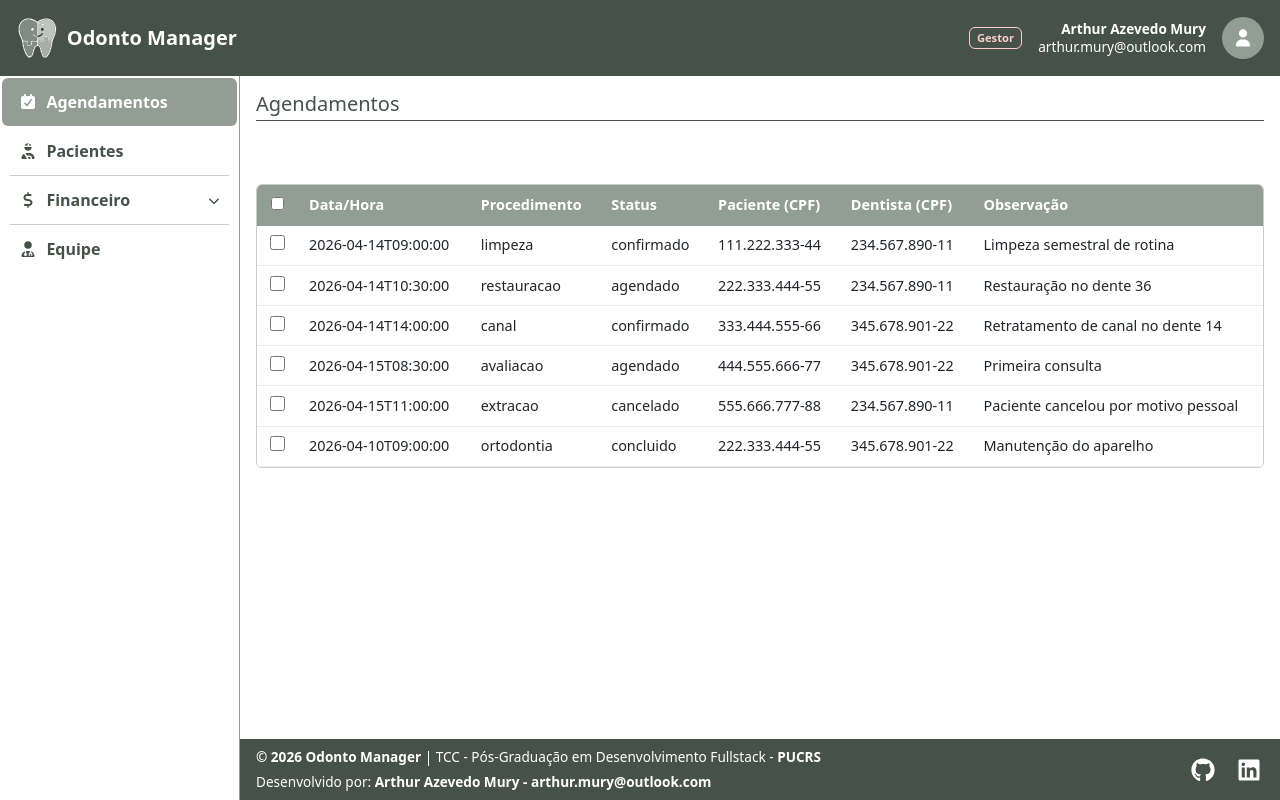
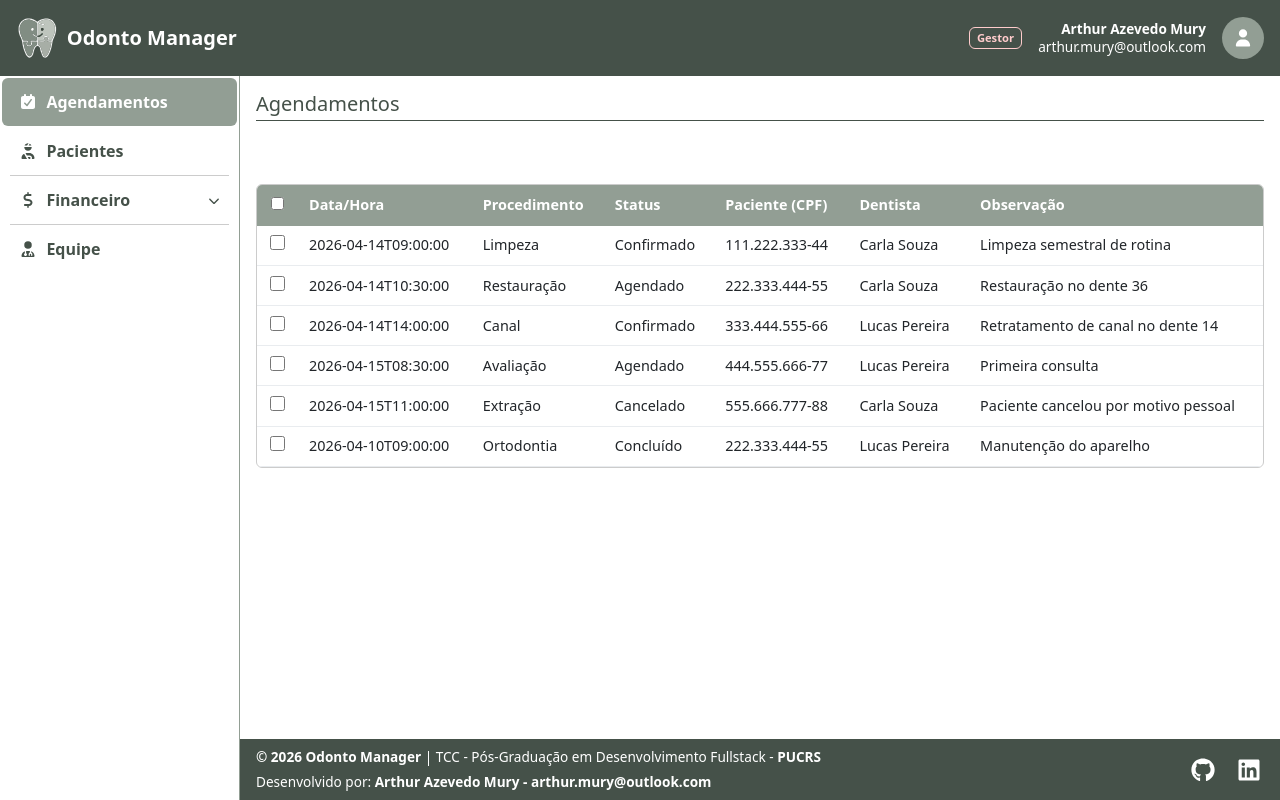
Before and after one commit to muryarth/tcc-pucrs-pos-fullstack, a React (Vite) app in the folder app-front-odonto-manager/client-side-web/: page / in a window 1280 px wide. Built offline with nearby package versions, Linux system fonts and the light colour scheme.

Commit message:
feat: atualizando formato dos dados mockados

```diff
--- a/app-front-odonto-manager/client-side-web/src/components/DataTable/index.tsx
+++ b/app-front-odonto-manager/client-side-web/src/components/DataTable/index.tsx
@@ -21,15 +21,22 @@ type DataTableProps<T> = {
   multiSelect?: boolean;
 };
 
-function DataTable<T>({ data, columns, actions = [], rowKey, multiSelect = true }: DataTableProps<T>) {
+function DataTable<T>({
+  data,
+  columns,
+  actions = [],
+  rowKey,
+  multiSelect = true,
+}: DataTableProps<T>) {
   const [selectedKeys, setSelectedKeys] = useState<Set<string>>(new Set());
 
   const allKeys = useMemo(
     () => data.map((row) => String(row[rowKey])),
-    [data, rowKey]
+    [data, rowKey],
   );
 
-  const allSelected = allKeys.length > 0 && selectedKeys.size === allKeys.length;
+  const allSelected =
+    allKeys.length > 0 && selectedKeys.size === allKeys.length;
 
   function handleToggleAll() {
     if (allSelected) {
@@ -56,7 +63,7 @@ function DataTable<T>({ data, columns, actions = [], rowKey, multiSelect = true
 
   const selectedRows = useMemo(
     () => data.filter((row) => selectedKeys.has(String(row[rowKey]))),
-    [data, selectedKeys, rowKey]
+    [data, selectedKeys, rowKey],
   );
 
   const hasActions = actions.length > 0;
@@ -65,9 +72,14 @@ function DataTable<T>({ data, columns, actions = [], rowKey, multiSelect = true
   return (
     <div className="data-table-wrapper">
       {hasActions && (
-        <div className={`data-table-actions${hasSelection ? "" : " data-table-actions-hidden"}`}>
+        <div
+          className={`data-table-actions${hasSelection ? "" : " data-table-actions-hidden"}`}
+        >
           <span className="data-table-actions-count">
-            {selectedKeys.size} {selectedKeys.size === 1 ? "item selecionado" : "itens selecionados"}
+            {selectedKeys.size}{" "}
+            {selectedKeys.size === 1
+              ? "item selecionado"
+              : "itens selecionados"}
           </span>
           <div className="data-table-actions-buttons">
             {actions.map((action) => (
@@ -77,7 +89,9 @@ function DataTable<T>({ data, columns, actions = [], rowKey, multiSelect = true
                 className="data-table-action-btn"
                 onClick={() => action.onClick(selectedRows)}
               >
-                {action.icon && <span className="data-table-action-icon">{action.icon}</span>}
+                {action.icon && (
+                  <span className="data-table-action-icon">{action.icon}</span>
+                )}
                 {action.label}
               </button>
             ))}
@@ -108,7 +122,10 @@ function DataTable<T>({ data, columns, actions = [], rowKey, multiSelect = true
           <tbody>
             {data.length === 0 ? (
               <tr>
-                <td colSpan={columns.length + (hasActions ? 1 : 0)} className="data-table-empty">
+                <td
+                  colSpan={columns.length + (hasActions ? 1 : 0)}
+                  className="data-table-empty"
+                >
                   Nenhum registro encontrado
                 </td>
               </tr>
@@ -121,7 +138,9 @@ function DataTable<T>({ data, columns, actions = [], rowKey, multiSelect = true
                   <tr
                     key={key}
                     className={isSelected ? "data-table-row-selected" : ""}
-                    onClick={hasActions ? () => handleToggleRow(key) : undefined}
+                    onClick={
+                      hasActions ? () => handleToggleRow(key) : undefined
+                    }
                     style={hasActions ? undefined : { cursor: "default" }}
                   >
                     {hasActions && (
--- a/app-front-odonto-manager/client-side-web/src/mock/agendamentos.ts
+++ b/app-front-odonto-manager/client-side-web/src/mock/agendamentos.ts
@@ -1,5 +1,5 @@
-type StatusAgendamento = "agendado" | "confirmado" | "cancelado" | "concluido";
-type TipoProcedimento = "limpeza" | "extracao" | "restauracao" | "canal" | "ortodontia" | "avaliacao";
+type StatusAgendamento = "Agendado" | "Confirmado" | "Cancelado" | "Concluído";
+type TipoProcedimento = "Limpeza" | "Extração" | "Restauração" | "Canal" | "Ortodontia" | "Avaliação";
 
 type Agendamento = {
   id: number;
@@ -8,63 +8,63 @@ type Agendamento = {
   tipo_procedimento: TipoProcedimento;
   observacao: string;
   paciente_cpf: string;
-  dentista_cpf: string;
+  dentista_nome: string;
 };
 
 const agendamentos: Agendamento[] = [
   {
     id: 1,
     dt_atendimento: "2026-04-14T09:00:00",
-    status: "confirmado",
-    tipo_procedimento: "limpeza",
+    status: "Confirmado",
+    tipo_procedimento: "Limpeza",
     observacao: "Limpeza semestral de rotina",
     paciente_cpf: "111.222.333-44",
-    dentista_cpf: "234.567.890-11",
+    dentista_nome: "Carla Souza",
   },
   {
     id: 2,
     dt_atendimento: "2026-04-14T10:30:00",
-    status: "agendado",
-    tipo_procedimento: "restauracao",
+    status: "Agendado",
+    tipo_procedimento: "Restauração",
     observacao: "Restauração no dente 36",
     paciente_cpf: "222.333.444-55",
-    dentista_cpf: "234.567.890-11",
+    dentista_nome: "Carla Souza",
   },
   {
     id: 3,
     dt_atendimento: "2026-04-14T14:00:00",
-    status: "confirmado",
-    tipo_procedimento: "canal",
+    status: "Confirmado",
+    tipo_procedimento: "Canal",
     observacao: "Retratamento de canal no dente 14",
     paciente_cpf: "333.444.555-66",
-    dentista_cpf: "345.678.901-22",
+    dentista_nome: "Lucas Pereira",
   },
   {
     id: 4,
     dt_atendimento: "2026-04-15T08:30:00",
-    status: "agendado",
-    tipo_procedimento: "avaliacao",
+    status: "Agendado",
+    tipo_procedimento: "Avaliação",
     observacao: "Primeira consulta",
     paciente_cpf: "444.555.666-77",
-    dentista_cpf: "345.678.901-22",
+    dentista_nome: "Lucas Pereira",
   },
   {
     id: 5,
     dt_atendimento: "2026-04-15T11:00:00",
-    status: "cancelado",
-    tipo_procedimento: "extracao",
+    status: "Cancelado",
+    tipo_procedimento: "Extração",
     observacao: "Paciente cancelou por motivo pessoal",
     paciente_cpf: "555.666.777-88",
-    dentista_cpf: "234.567.890-11",
+    dentista_nome: "Carla Souza",
   },
   {
     id: 6,
     dt_atendimento: "2026-04-10T09:00:00",
-    status: "concluido",
-    tipo_procedimento: "ortodontia",
+    status: "Concluído",
+    tipo_procedimento: "Ortodontia",
     observacao: "Manutenção do aparelho",
     paciente_cpf: "222.333.444-55",
-    dentista_cpf: "345.678.901-22",
+    dentista_nome: "Lucas Pereira",
   },
 ];
 
--- a/app-front-odonto-manager/client-side-web/src/screens/Agendamento/index.tsx
+++ b/app-front-odonto-manager/client-side-web/src/screens/Agendamento/index.tsx
@@ -8,7 +8,7 @@ const columns: Column<Agendamento>[] = [
   { key: "tipo_procedimento", label: "Procedimento" },
   { key: "status", label: "Status" },
   { key: "paciente_cpf", label: "Paciente (CPF)" },
-  { key: "dentista_cpf", label: "Dentista (CPF)" },
+  { key: "dentista_nome", label: "Dentista" },
   { key: "observacao", label: "Observação" },
 ];
 
```
Also changed, not shown: app-front-odonto-manager/client-side-web/src/mock/condicoes-saude.ts (+8 -8 lines), app-front-odonto-manager/client-side-web/src/mock/pacientes.ts (+6 -6 lines), app-front-odonto-manager/client-side-web/src/mock/registros-financeiros.ts (+14 -14 lines).
